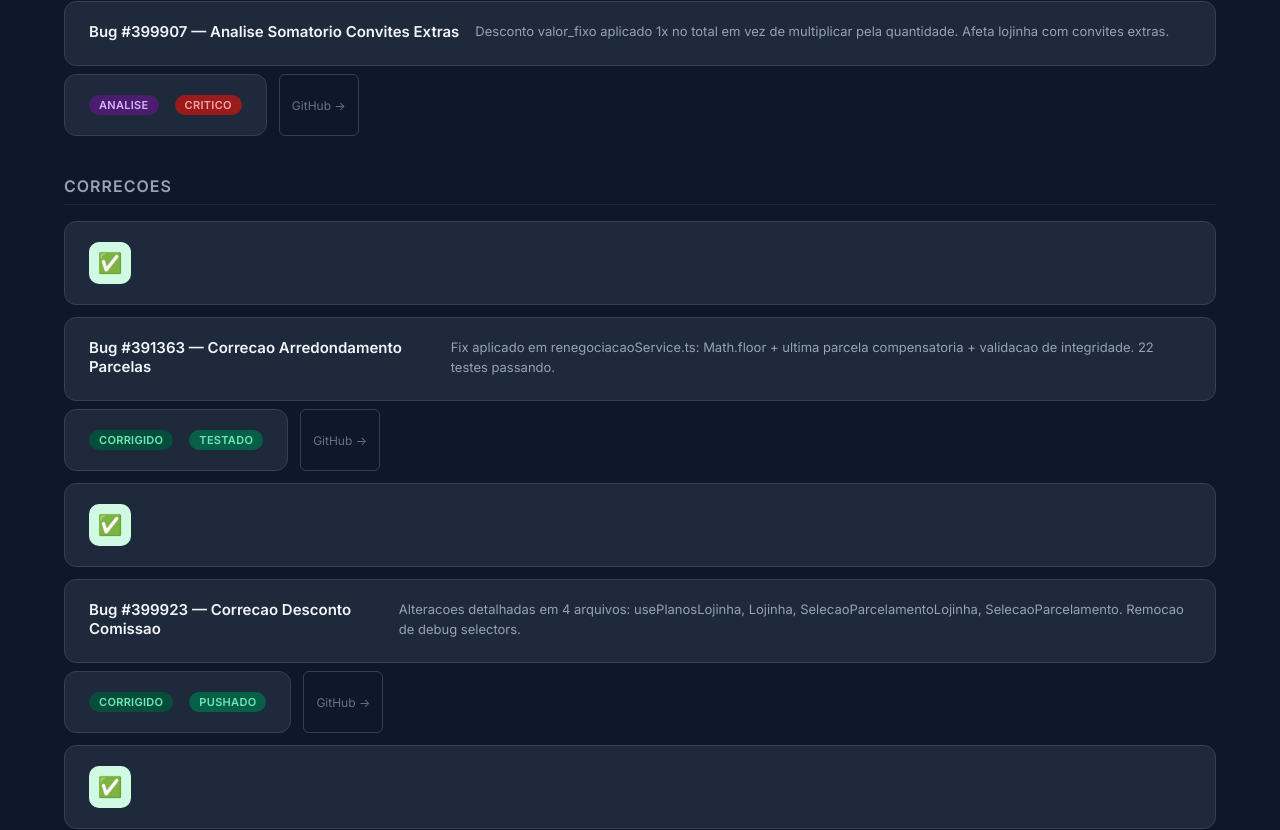
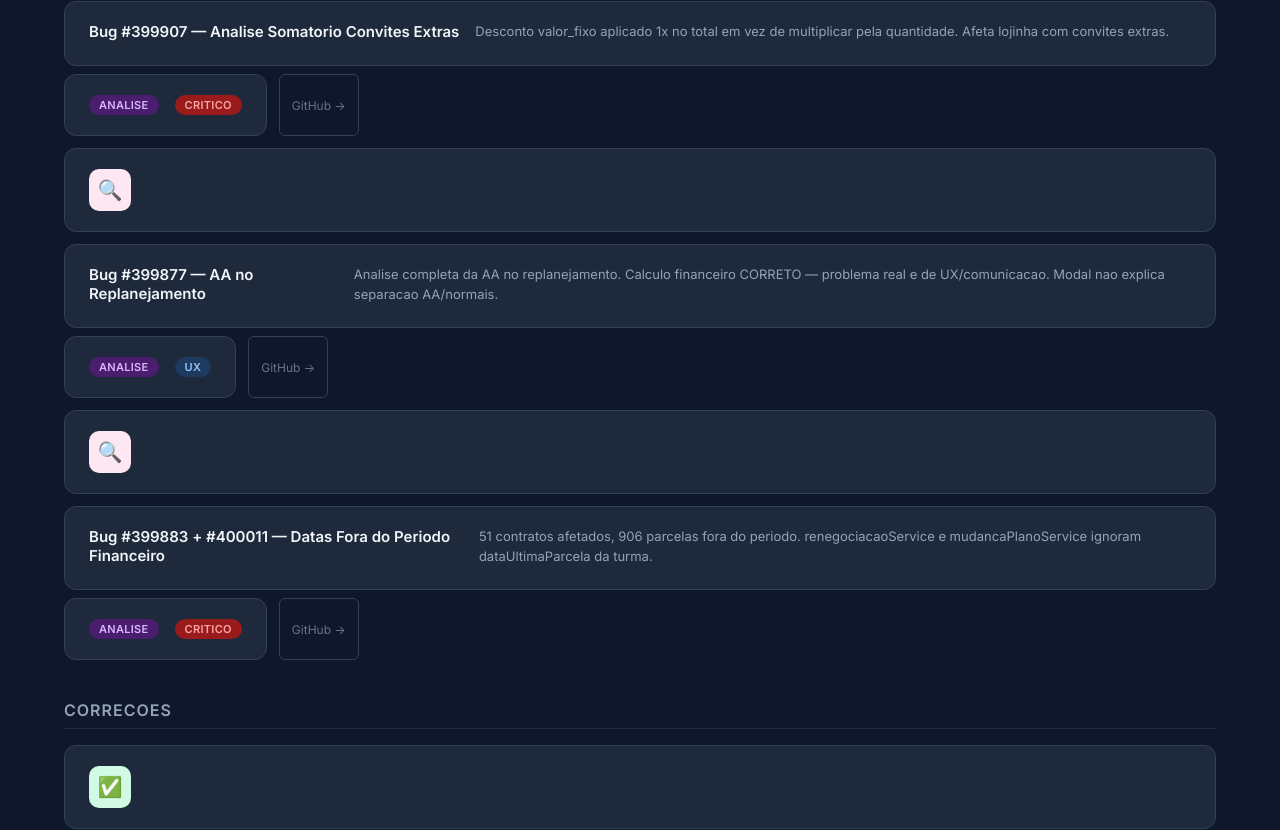
Before and after one commit to lucasaugustodev/relatorios-hub, a plain HTML site: page index.html in a window 1280 px wide. Shown: the part 1783-2613 px from the top of the page. Drawn offline with Linux system fonts and the light colour scheme.

Commit message:
Adiciona analises #399877 e #399883+#400011 no site de relatorios
Co-Authored-By: Claude Opus 4.6 <noreply@anthropic.com>

```diff
--- a/index.html
+++ b/index.html
@@ -439,6 +439,22 @@ const reports = [
         cat: 'analise',
         badges: [{ text: 'Analise', cls: 'analysis' }, { text: 'Critico', cls: 'critical' }]
       },
+      {
+        title: 'Bug #399877 — AA no Replanejamento',
+        desc: 'Analise completa da AA no replanejamento. Calculo financeiro CORRETO — problema real e de UX/comunicacao. Modal nao explica separacao AA/normais.',
+        file: 'docs/analise-bug-399877-aa-replanejamento.md',
+        icon: 'analysis', emoji: '\uD83D\uDD0D',
+        cat: 'analise',
+        badges: [{ text: 'Analise', cls: 'analysis' }, { text: 'UX', cls: 'info' }]
+      },
+      {
+        title: 'Bug #399883 + #400011 — Datas Fora do Periodo Financeiro',
+        desc: '51 contratos afetados, 906 parcelas fora do periodo. renegociacaoService e mudancaPlanoService ignoram dataUltimaParcela da turma.',
+        file: 'docs/analise-bug-399883-400011-datas-parcelas.md',
+        icon: 'analysis', emoji: '\uD83D\uDD0D',
+        cat: 'analise',
+        badges: [{ text: 'Analise', cls: 'analysis' }, { text: 'Critico', cls: 'critical' }]
+      },
     ]
   },
   // Correcoes
```
